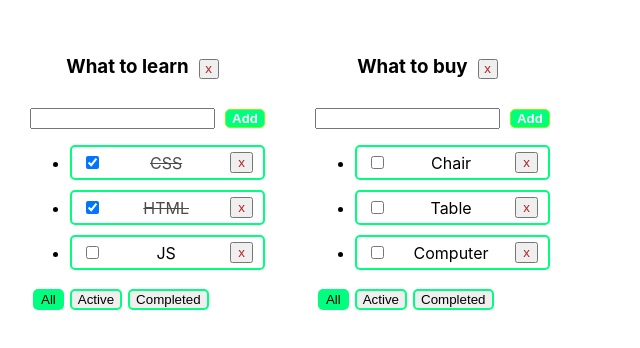
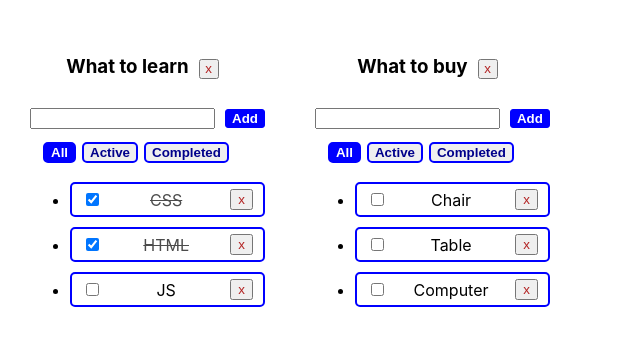
Before and after one commit to andreisemianiuk/todolist-react, a React (Create React App) app: page / in a window 1280 px wide. Shown: the top 348 px of the page, without its empty margins (0-640 px from the left). Built offline with nearby package versions, Linux system fonts and the light colour scheme.

Commit message:
refactor function deleteTodolist css styles

```diff
--- a/src/TodoList/TodoList.module.css
+++ b/src/TodoList/TodoList.module.css
@@ -11,24 +11,31 @@
 }
 
 .btn {
-  border: 2px solid springgreen;
+  color: darkblue;
+  font-weight: bold;
+  border: 2px solid blue;
   border-radius: 5px;
   outline: transparent;
   margin: 3px;
 }
 
 .addBtn {
-  background-color: springgreen;
+  background-color: blue;
   color: white;
   font-weight: bold;
   outline: none;
-  border: 1px solid chartreuse;
-  border-radius: 5px;
+  border: 1px solid blue;
+  border-radius: 3px;
   margin-left: 10px;
 }
 
+.filterBtns {
+  margin: 10px;
+}
+
 .selected {
-  background-color: springgreen;
+  background-color: blue;
+  color: white;
   outline: transparent;
 }
 
--- a/src/TodoList/TodoList.tsx
+++ b/src/TodoList/TodoList.tsx
@@ -68,20 +68,23 @@ function TodoList(props: TodoListPropsType) {
         <button className={styles.addBtn} onClick={onClickHandler}>Add</button>
         {error && <div className={styles.errorMessage}>{error}</div>}
       </div>
+      <div className={styles.filterBtns}>
+        <button className={`${styles.btn} ${props.filter === 'all' ? styles.selected : ''}`} onClick={showAllTasks}>All
+        </button>
+        <button className={`${styles.btn} ${props.filter === 'active' ? styles.selected : ''}`}
+                onClick={showActiveTasks}>Active
+        </button>
+        <button className={`${styles.btn} ${props.filter === 'completed' ? styles.selected : ''}`}
+                onClick={showCompletedTasks}>Completed
+        </button>
+      </div>
       <ul>
         {props.tasks.map(v => <TodoListTask key={v.id} id={v.id} todolistId={props.id} title={v.title} isDone={v.isDone}
                                             removeTask={props.removeTask}
                                             changeChecked={props.changeChecked}
         />)}
       </ul>
-      <button className={`${styles.btn} ${props.filter === 'all' ? styles.selected : ''}`} onClick={showAllTasks}>All
-      </button>
-      <button className={`${styles.btn} ${props.filter === 'active' ? styles.selected : ''}`}
-              onClick={showActiveTasks}>Active
-      </button>
-      <button className={`${styles.btn} ${props.filter === 'completed' ? styles.selected : ''}`}
-              onClick={showCompletedTasks}>Completed
-      </button>
+
     </div>
   )
 }
--- a/src/TodoListTask/TodoListTask.module.css
+++ b/src/TodoListTask/TodoListTask.module.css
@@ -4,7 +4,7 @@
   align-items: center;
   max-width: 300px;
   word-break: break-word;
-  border: 2px solid springgreen;
+  border: 2px solid blue;
   border-radius: 5px;
   padding: 5px 10px;
   margin-bottom: 10px;
```
